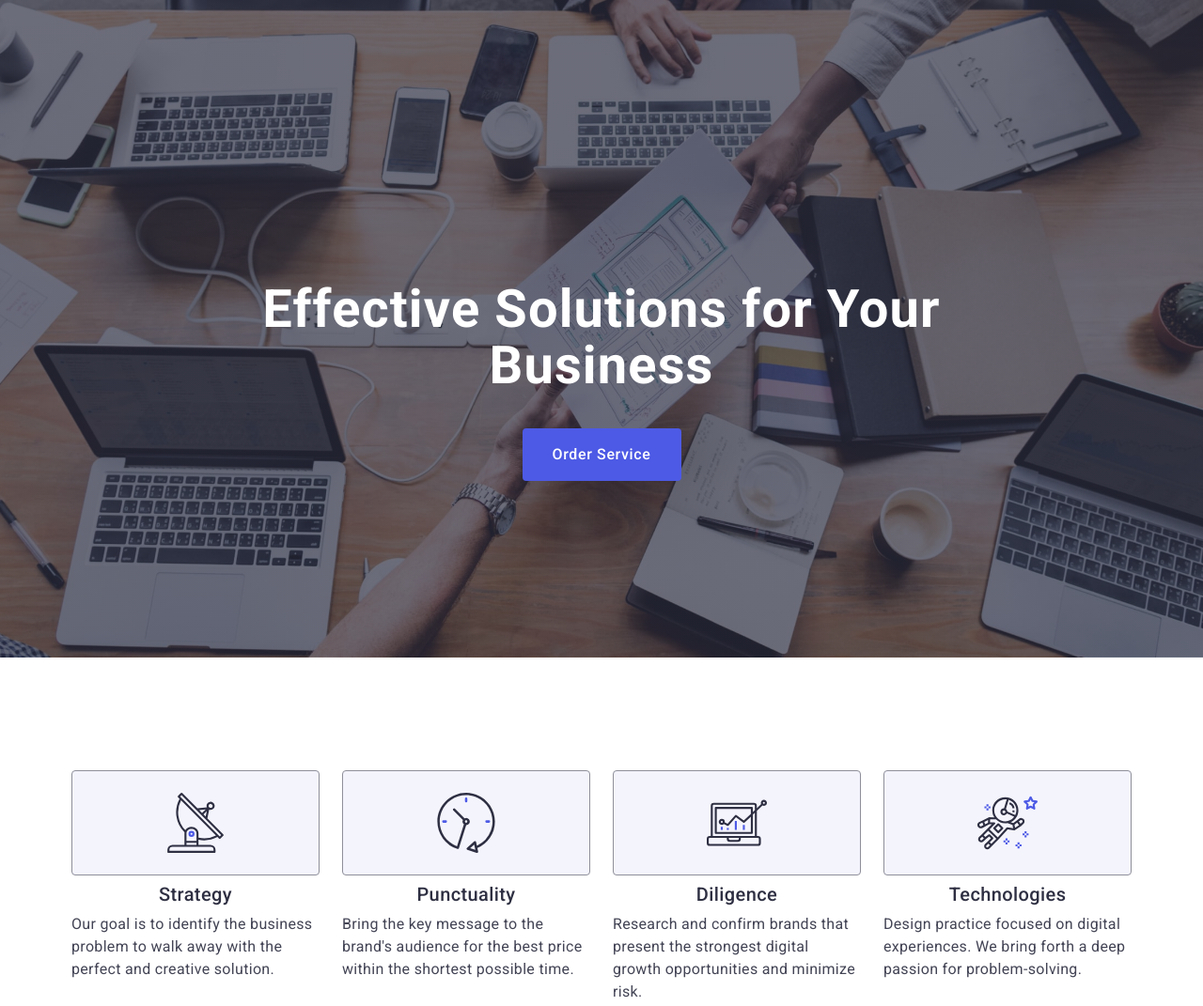
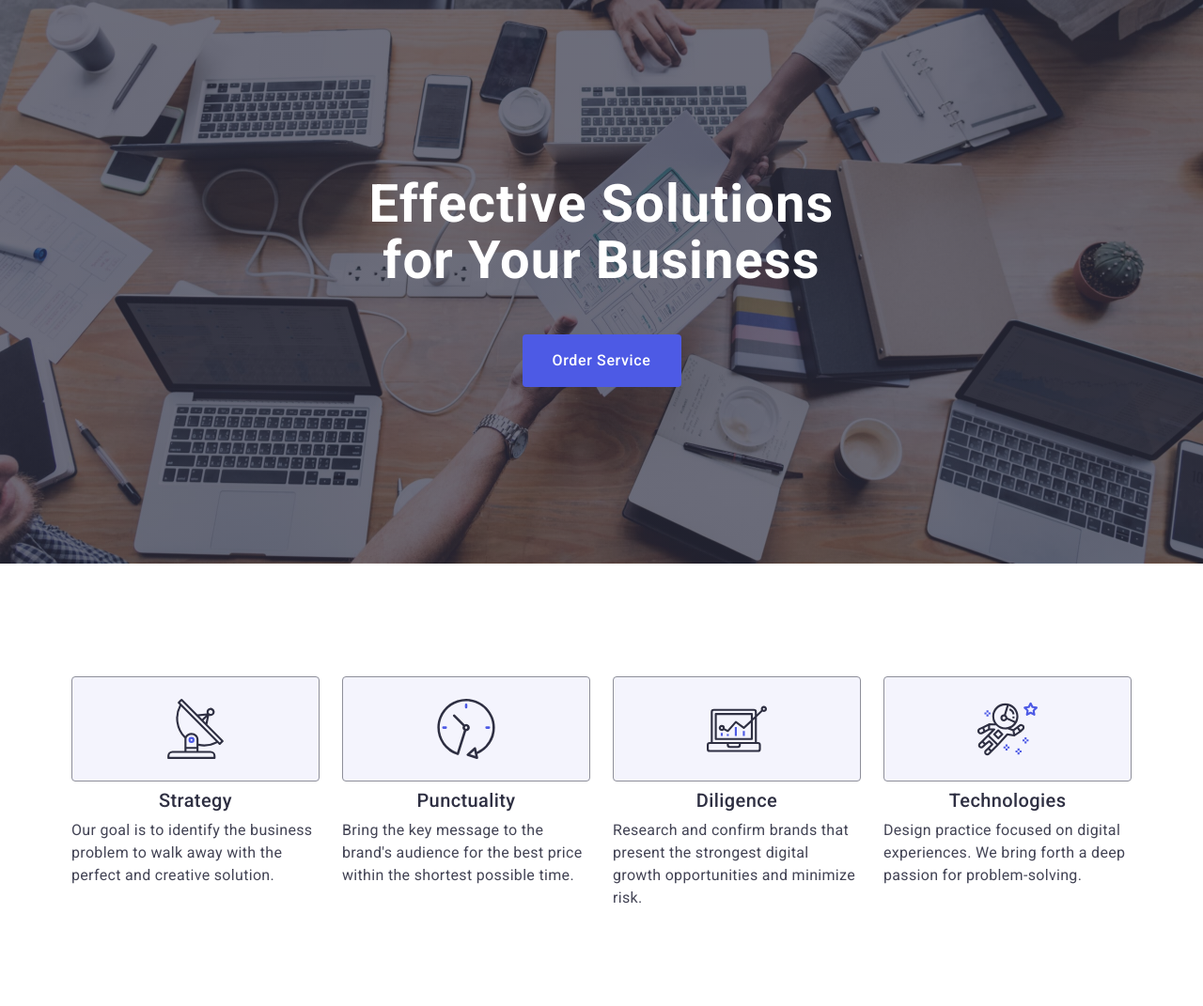
Before and after one commit to SerhiiDziuba1309/goit-markup-hw-6, a plain HTML site: page index.html in a window 1280 px wide. Shown: the top 1071 px of the page at 94% size. Drawn offline with nearby package versions, Linux system fonts and the light colour scheme.

Commit message:
alles gute alles section

```diff
--- a/css/styles.css
+++ b/css/styles.css
@@ -155,9 +155,10 @@ ol {
   background-position: center;
   max-width: 1440px;
   background-size: cover;
+  padding: 64px 0;
   margin: 0 auto;
-  padding-bottom: 96px;
 }
+
 .solutions {
   font-weight: 700;
   font-size: 36px;
@@ -165,10 +166,10 @@ ol {
   letter-spacing: 0.02em;
   text-align: center;
   color: #fff;
-  padding-top: 64px;
-  padding-right: 52px;
-  padding-bottom: 72px;
-  padding-left: 52px;
+  margin-bottom: 72px;
+  margin-right: auto;
+  margin-left: auto;
+  max-width: 160px;
 }
 .btn {
   cursor: pointer;
@@ -747,13 +748,14 @@ input:checked + label > span {
   .container {
     width: 768px;
   }
+  .effect {
+    padding: 112px 0;
+  }
   .solutions {
     font-size: 56px;
     line-height: 1.07;
-    padding-top: 112px;
-    padding-right: 136px;
-    padding-bottom: 36px;
-    padding-left: 136px;
+    margin-bottom: 36px;
+    max-width: 496px;
   }
   .div-people {
     padding-left: 108px;
@@ -792,14 +794,14 @@ input:checked + label > span {
   }
   .effect {
     padding: 188px 0;
+    margin: 0 auto;
+    max-width: 1440px;
   }
   .solutions {
     font-size: 56px;
     line-height: 1.07;
-    /* margin-bottom: 48px;
-    margin-right: auto;
-    margin-left: auto;
-    max-width: 496px; */
+    margin-bottom: 48px;
+    max-width: 496px;
   }
   .our-activity {
     padding-top: 120px;
```
